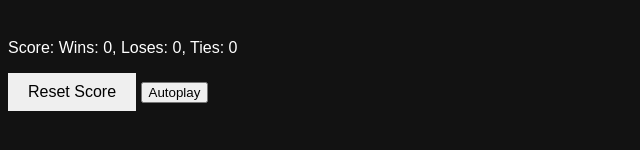
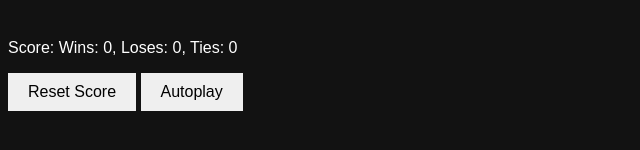
Before and after one commit to Jesusfhc/rps.github.io, a plain HTML site: page index.html in a window 1280 px wide. Shown: the part 256-406 px from the top of the page, without its empty margins (0-640 px from the left). Drawn offline with Linux system fonts and the light colour scheme.

Commit message:
update autoplay button css

```diff
--- a/style.css
+++ b/style.css
@@ -37,7 +37,7 @@ body {
     font-weight: bold;
   }
 
-  .reset-button {
+  .reset-button,  .autoplay-button {
     font-size: 16px;
     padding: 10px 20px 10px 20px;
     border: none;
```
